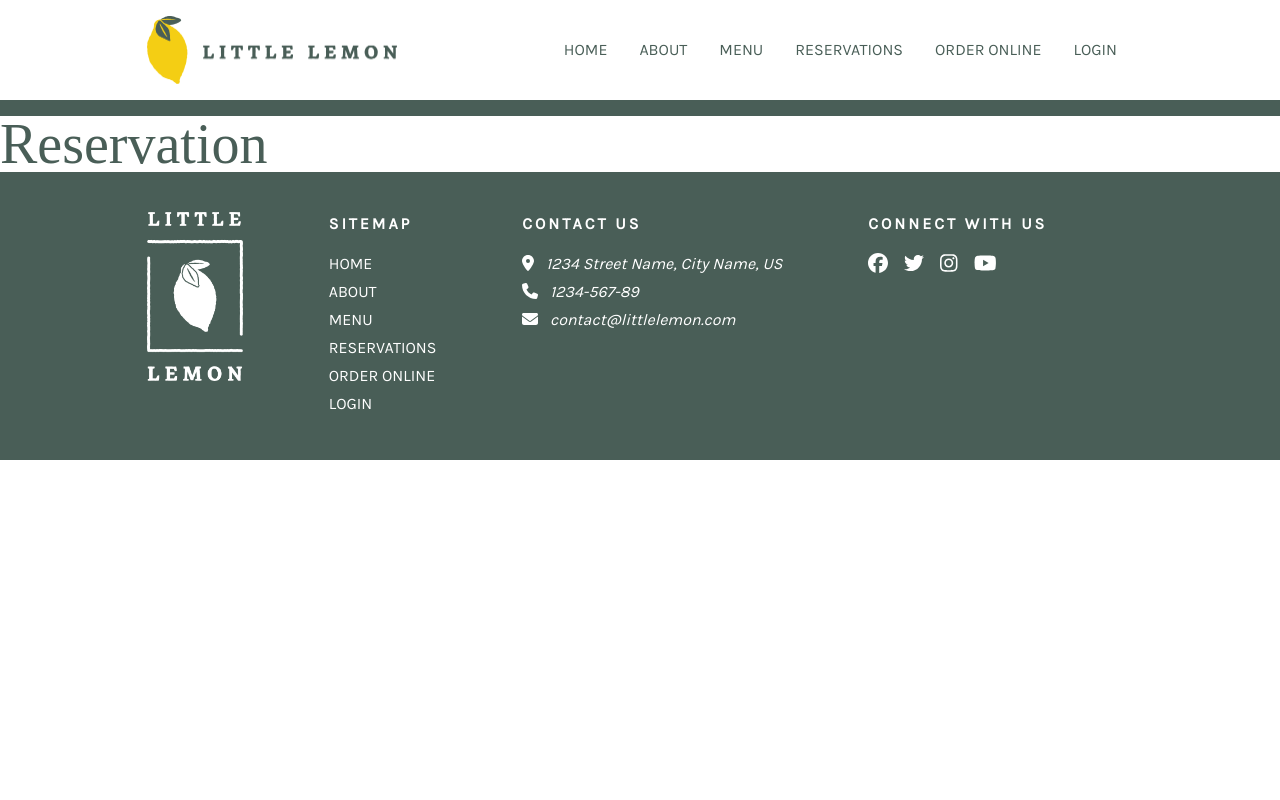
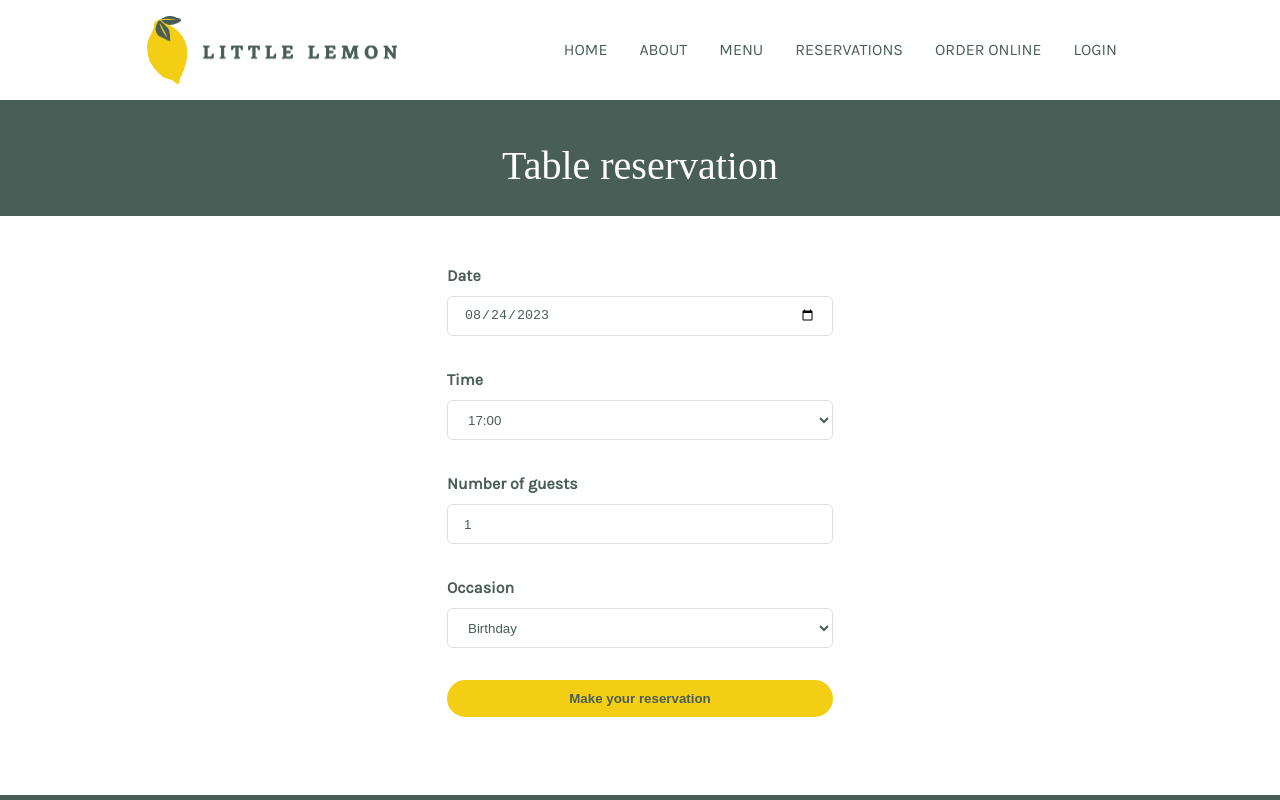
Before and after one commit to gamal2001/Front-End_Developer_Capstone_project, a React (Create React App) app: page /reservation in a window 1280 px wide. Shown: the top 800 px of the page. Built offline with nearby package versions, Linux system fonts and the light colour scheme; a web font is replaced by a local one.

Commit message:
add reservaion

```diff
--- /dev/null
+++ b/src/assets/Reservation.css
@@ -0,0 +1,39 @@
+.bookings h2 {
+  padding: 1.875rem 0 1.875rem 0;
+  background-color: #495e57;
+  color: #ffffff;
+  text-align: center;
+}
+
+.bookings form {
+  margin: 0 auto 1.875rem auto;
+}
+
+.form-field {
+  display: flex;
+  flex-direction: column;
+  gap: 0.5rem;
+  cursor: pointer;
+}
+
+.form-field p {
+  font-size: 0.9375rem;
+  color: red;
+}
+
+.bookings button:disabled,
+.bookings button[disabled] {
+  background-color: #edefee;
+  border-color: #edefee;
+  color: #adafae;
+  cursor: not-allowed;
+}
+
+.confirmed-booking {
+  display: flex;
+  flex-direction: column;
+  gap: 1rem;
+  min-height: 31.25rem;
+  padding: 1.875rem 0 1.875rem 0;
+  text-align: center;
+}
--- /dev/null
+++ b/src/components/BookingForm.js
@@ -0,0 +1,130 @@
+import { useState } from "react";
+import FormField from "./FormField";
+
+const BookingForm = ({ availableTimes, dispatchOnDateChange, submitData }) => {
+  const minimumDate = new Date().toISOString().split("T")[0];
+  const defaultTime = availableTimes[0];
+  const minimumNumberOfGuests = 1;
+  const maximumNumberOfGuests = 10;
+  const occasions = ["Birthday", "Anniversary"];
+  const invalidDateErrorMessage = "Please choose a valid date";
+  const invalidTimeErrorMessage = "Please choose a valid time";
+  const invalidOccasionErrorMessage = "Please choose a valid occasion";
+  const invalidNumberOfGuestsErrorMessage =
+    "Please enter a number between 1 and 10";
+
+  const [date, setDate] = useState(minimumDate);
+  const [time, setTime] = useState(defaultTime);
+  const [numberOfGuests, setNumberGuests] = useState(minimumNumberOfGuests);
+  const [occasion, setOccasion] = useState(occasions[0]);
+
+  const isDateValid = () => date !== "";
+  const isTimeValid = () => time !== "";
+  const isNumberOfGuestsValid = () => numberOfGuests !== "";
+  const isOccasionValid = () => occasion !== "";
+
+  const areAllFieldsValid = () =>
+    isDateValid() &&
+    isTimeValid() &&
+    isNumberOfGuestsValid() &&
+    isOccasionValid();
+
+  const handleDateChange = (e) => {
+    setDate(e.target.value);
+    dispatchOnDateChange(e.target.value);
+  };
+
+  const handleTimeChange = (e) => setTime(e.target.value);
+
+  const handleFormSubmit = (e) => {
+    e.preventDefault();
+    submitData({ date, time, numberOfGuests, occasion });
+  };
+
+  return (
+    <form onSubmit={handleFormSubmit}>
+      <FormField
+        label="Date"
+        htmlFor="booking-date"
+        hasError={!isDateValid()}
+        errorMessage={invalidDateErrorMessage}
+      >
+        <input
+          type="date"
+          id="booking-date"
+          name="booking-date"
+          min={minimumDate}
+          value={date}
+          required={true}
+          onChange={handleDateChange}
+        />
+      </FormField>
+      <FormField
+        label="Time"
+        htmlFor="booking-time"
+        hasError={!isTimeValid()}
+        errorMessage={invalidTimeErrorMessage}
+      >
+        <select
+          id="booking-time"
+          name="booking-time"
+          value={time}
+          required={true}
+          onChange={handleTimeChange}
+        >
+          {availableTimes.map((times) => (
+            <option data-testid="booking-time-option" key={times}>
+              {times}
+            </option>
+          ))}
+        </select>
+      </FormField>
+      <FormField
+        label="Number of guests"
+        htmlFor="booking-number-guests"
+        hasError={!isNumberOfGuestsValid()}
+        errorMessage={invalidNumberOfGuestsErrorMessage}
+      >
+        <input
+          type="number"
+          id="booking-number-guests"
+          name="booking-number-guests"
+          value={numberOfGuests}
+          min={minimumNumberOfGuests}
+          max={maximumNumberOfGuests}
+          required={true}
+          onChange={(e) => setNumberGuests(e.target.value)}
+        />
+      </FormField>
+      <FormField
+        label="Occasion"
+        htmlFor="booking-occasion"
+        hasError={!isOccasionValid()}
+        errorMessage={invalidOccasionErrorMessage}
+      >
+        <select
+          id="booking-occasion"
+          name="booking-occasion"
+          value={occasion}
+          required={true}
+          onChange={(e) => setOccasion(e.target.value)}
+        >
+          {occasions.map((occasion) => (
+            <option data-testid="booking-occasion-option" key={occasion}>
+              {occasion}
+            </option>
+          ))}
+        </select>
+      </FormField>
+      <button
+        className="button-primary"
+        type="submit"
+        disabled={!areAllFieldsValid()}
+      >
+        Make your reservation
+      </button>
+    </form>
+  );
+};
+
+export default BookingForm;
--- /dev/null
+++ b/src/components/FormField.js
@@ -0,0 +1,13 @@
+
+const FormField = ({ children, label, htmlFor, hasError, errorMessage }) => {
+  return (
+    <div className="form-field">
+      <label htmlFor={htmlFor}>{label}</label>
+      {children}
+      {hasError && errorMessage ?
+        <p data-testid="error-message">{errorMessage}</p> : null}
+    </div>
+  );
+};
+
+export default FormField;
--- a/src/components/Reservation.js
+++ b/src/components/Reservation.js
@@ -1,7 +1,41 @@
+
+import { useReducer } from 'react';
+import { useNavigate } from 'react-router-dom';
+import '../assets/Reservation.css';
+import { fetchAPI, submitAPI } from '../utils/fakeAPI';
+import pages from '../utils/pages';
+import BookingForm from './BookingForm';
+
+const updateTimes = (availableTimes, date) => {
+  const response = fetchAPI(new Date(date));
+  return (response.length !== 0) ? response : availableTimes;
+};
+
+const initializeTimes = initialAvailableTimes =>
+  [...initialAvailableTimes, ...fetchAPI(new Date())];
+
 const Reservation = () => {
-    return (
-            <h1>Reservation</h1>
-    )
-}
+  const [
+    availableTimes,
+    dispatchOnDateChange
+  ] = useReducer(updateTimes, [], initializeTimes);
+  const navigate = useNavigate();
+
+  const submitData = formData => {
+    const response = submitAPI(formData);
+    if (response) navigate(pages.get('confirmedBooking').path);
+  };
+
+  return (
+    <div className="bookings">
+      <h2>Table reservation</h2>
+      <BookingForm
+        availableTimes={availableTimes}
+        dispatchOnDateChange={dispatchOnDateChange}
+        submitData={submitData}
+      />
+    </div>
+  );
+};
 
 export default Reservation;
--- /dev/null
+++ b/src/utils/fakeAPI.js
@@ -0,0 +1,27 @@
+
+const seededRandom = seed => {
+  const m = 2 ** 35 - 31;
+  const a = 185852;
+  let s = seed % m;
+
+  return () => (s = s * a % m) / m;
+};
+
+const fetchAPI = date => {
+  let result = [];
+  let random = seededRandom(date.getDate());
+
+  for(let i = 17; i <= 23; i++) {
+    if(random() < 0.5) result.push(i + ':00');
+    if(random() < 0.5) result.push(i + ':30');
+  }
+
+  return result;
+};
+
+const submitAPI = formData => true;
+
+export {
+  fetchAPI,
+  submitAPI
+};
--- /dev/null
+++ b/src/utils/pages.js
@@ -0,0 +1,19 @@
+const pages = new Map();
+pages.set("home", { name: "Home", path: "/", anchorable: true });
+pages.set("bookings", {
+  name: "Reservations",
+  path: "/reservation",
+  anchorable: true,
+});
+pages.set("confirmedBooking", {
+  name: "Confirmed Booking",
+  path: "/reservation",
+  anchorable: false,
+});
+pages.set("orderOnline", {
+  name: "Order Online",
+  path: "/order-online",
+  anchorable: true,
+});
+
+export default pages;
```
Also changed, not shown: src/components/ConfirmedBooking.js (added, +14 -0 lines).
